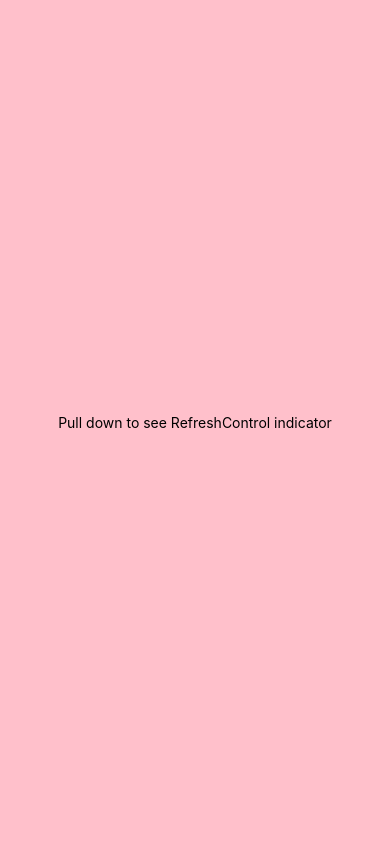
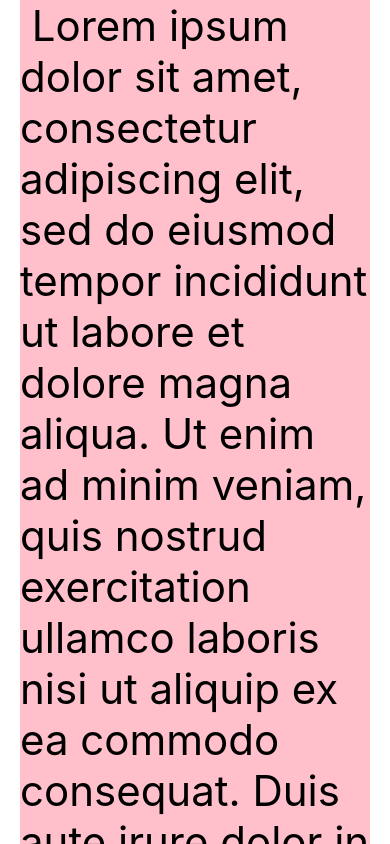
Before and after one commit to isiagi/react_native_relearning_1, a React Native app: screen / in a window 390 px wide. Built offline with nearby package versions, Linux system fonts and the light colour scheme.

Commit message:
chore: Adds ScrollView

```diff
--- a/App.js
+++ b/App.js
@@ -7,9 +7,10 @@
 import KeyboardAvoidingComponent from "./components/KeyboardAvoidingComponent";
 import ModalComponent from "./components/ModalComponent";
 import RefreshControlComponent from "./components/RefreshControlComponent";
+import ScrollViewComponent from "./components/ScrollViewComponent";
 
 export default function App() {
-  return <RefreshControlComponent />;
+  return <ScrollViewComponent />;
 }
 
 const styles = StyleSheet.create({});
--- /dev/null
+++ b/components/ScrollViewComponent.js
@@ -0,0 +1,44 @@
+import {
+  View,
+  Text,
+  SafeAreaView,
+  ScrollView,
+  StyleSheet,
+  StatusBar,
+} from "react-native";
+import React from "react";
+
+const ScrollViewComponent = () => {
+  return (
+    <SafeAreaView style={styles.container}>
+      <ScrollView style={styles.scrollView}>
+        <Text style={styles.text}>
+          {" "}
+          Lorem ipsum dolor sit amet, consectetur adipiscing elit, sed do
+          eiusmod tempor incididunt ut labore et dolore magna aliqua. Ut enim ad
+          minim veniam, quis nostrud exercitation ullamco laboris nisi ut
+          aliquip ex ea commodo consequat. Duis aute irure dolor in
+          reprehenderit in voluptate velit esse cillum dolore eu fugiat nulla
+          pariatur. Excepteur sint occaecat cupidatat non proident, sunt in
+          culpa qui officia deserunt mollit anim id est laborum.
+        </Text>
+      </ScrollView>
+    </SafeAreaView>
+  );
+};
+
+const styles = StyleSheet.create({
+  container: {
+    flex: 1,
+    paddingTop: StatusBar.currentHeight,
+  },
+  scrollView: {
+    backgroundColor: "pink",
+    marginHorizontal: 20,
+  },
+  text: {
+    fontSize: 42,
+  },
+});
+
+export default ScrollViewComponent;
```
